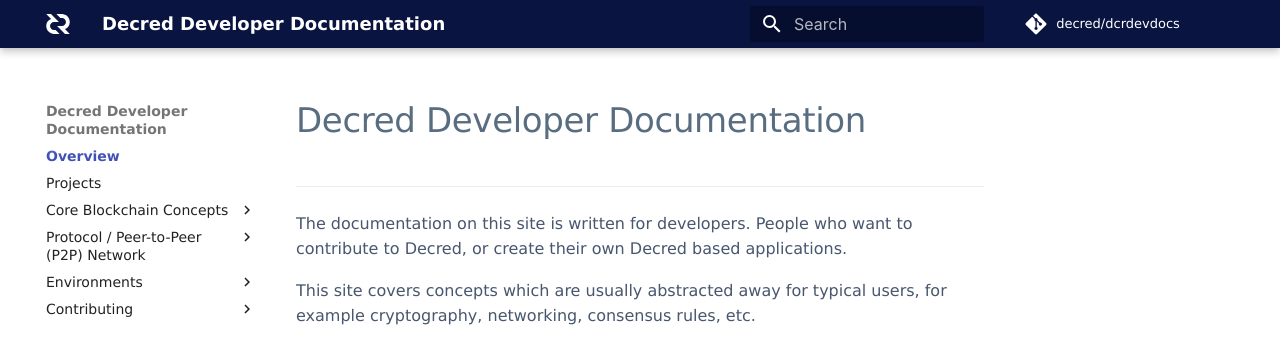
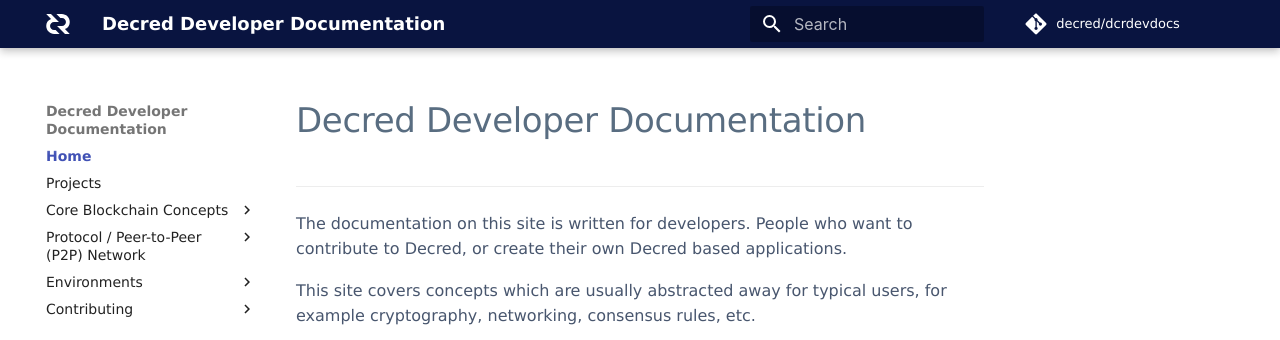
Before and after one commit to decred/dcrdevdocs, an MkDocs documentation site: the page built from docs/index.md, in a window 1280 px wide. Shown: the top 340 px of the page. Built offline with MkDocs 1.6.1 and Material for MkDocs 9.7.7, drawn with Linux system fonts in a browser that asks for light colours; some web fonts are replaced; comment, search, counter and statistics services are not loaded.

Commit message:
rename index.

```diff
--- a/mkdocs.yml
+++ b/mkdocs.yml
@@ -41,7 +41,7 @@ plugins:
   - markdownextradata
   - search
 nav:
-- 'Overview': 'overview.md'
+- 'Home': 'index.md'
 - 'Projects': 'projects.md'
 - Core Blockchain Concepts:
   - 'Blockchain': 'core-blockchain-concepts/blockchain.md'
```
Also changed, not shown: docs/index.md (renamed from docs/overview.md).
